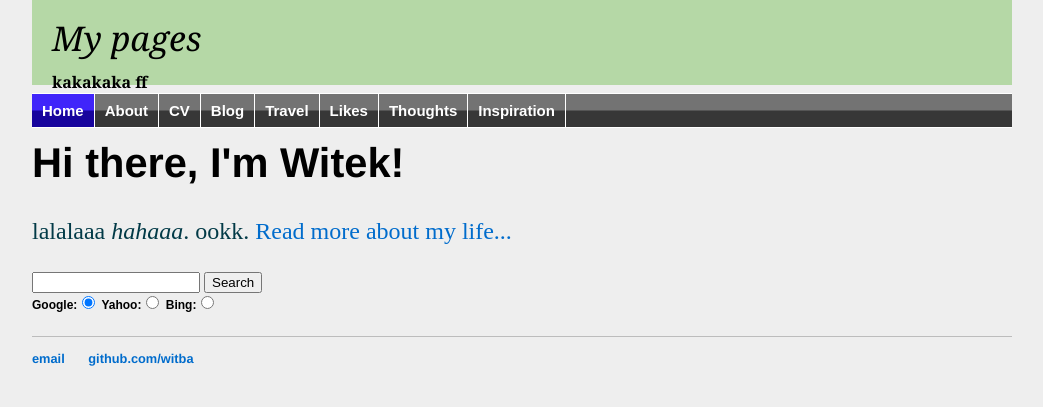
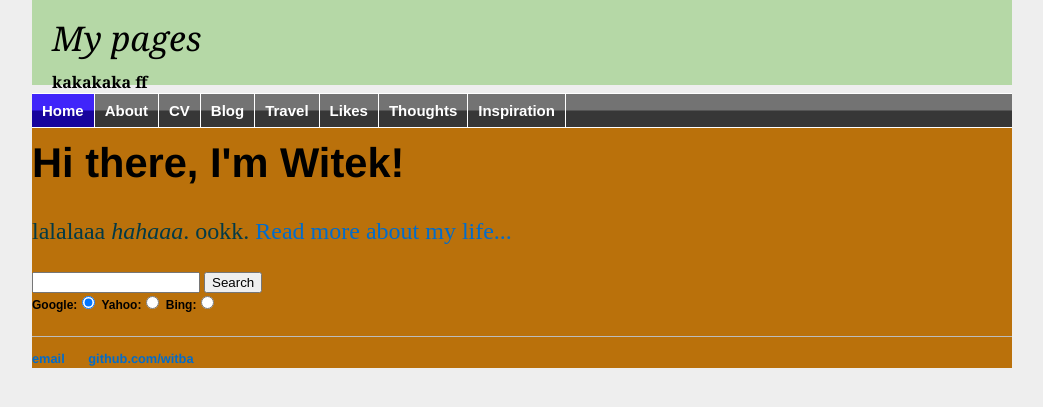
Before and after one commit to witba/witba.github.io, a Jekyll site: the page built from index.html, in a window 1280 px wide. Shown: the top 407 px of the page, without its empty margins (118-1161 px from the left). Built offline with Jekyll 4.4.1, drawn with Linux system fonts in a browser that asks for light colours.

Commit message:
Update main.css

```diff
--- a/css/main.css
+++ b/css/main.css
@@ -11,6 +11,7 @@ background: #b5d8a6;
 }
 #style_content {
 width: 100%;
+background: #ba710b;
 }
 #style_title {
 padding-top: 15px;
```
